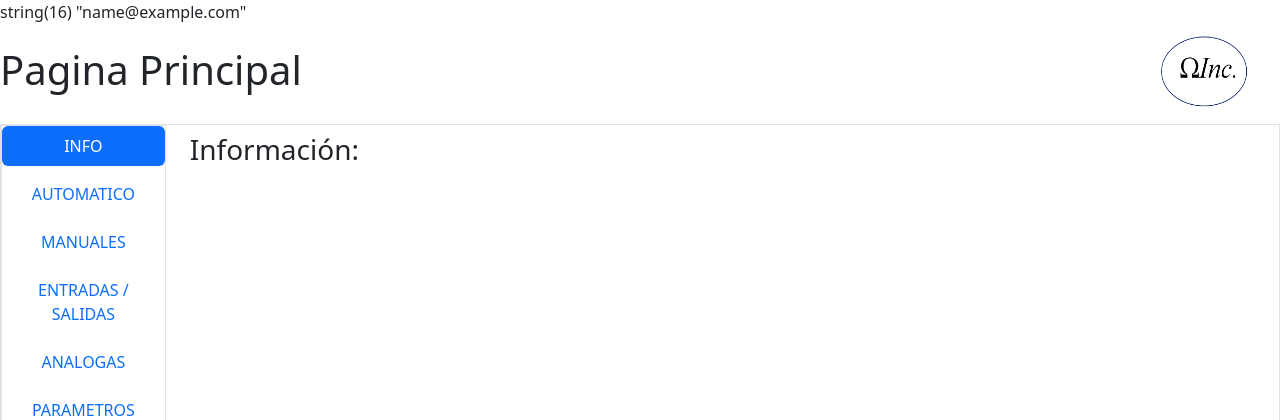
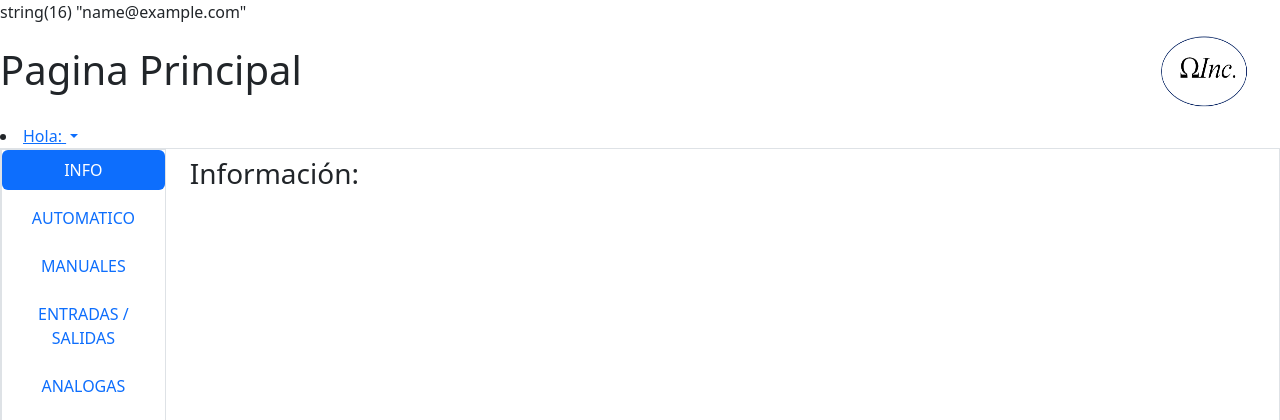
Before and after one commit to ArcoDev/omega-inc, a PHP site: page / in a window 1280 px wide. Shown: the top 420 px of the page. Run offline with PHP 8.4, Linux system fonts and the light colour scheme; the visitor is signed in with stand-in values (Sample User, id 1); some libraries are stand-ins or nearby versions.

Commit message:
dropdown user

```diff
--- a/index.php
+++ b/index.php
@@ -26,6 +26,21 @@
     <div class="img-main">
       <img src="logos\logo_01.bmp" class="mx-auto d-block img-login">
     </div>
+  </div>
+  <div class="w-100">
+    <li class="dropdown user user-menu">
+      <a href="#" class="dropdown-toggle" data-toggle="dropdown">
+        <span class="hidden-xs">Hola:</span>
+      </a>
+      <ul class="dropdown-menu">
+        <li class="user-footer">
+          <div class="pull-right">
+            <a href="login.php?cerrar_sesion=true" class="btn btn-success  btn-flat">Cerrar
+              Sesion</a>
+          </div>
+        </li>
+      </ul>
+    </li>
   </div>
   <div class="d-flex align-items-start border">
     <div class="nav flex-column nav-pills me-3 vh-100 border" id="v-pills-tab" role="tablist"
```
